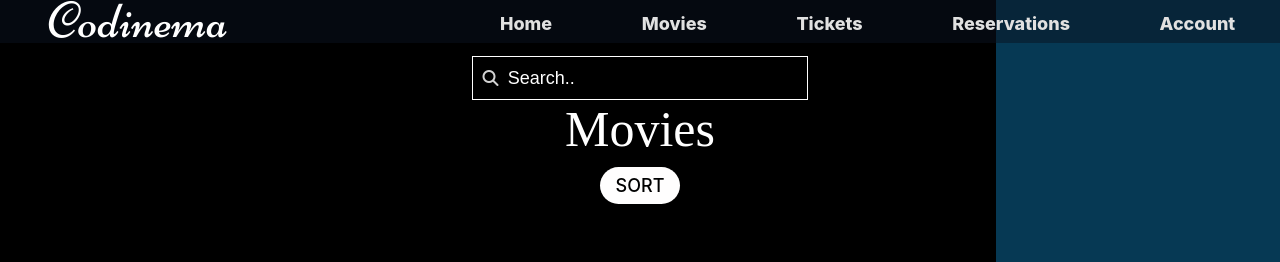
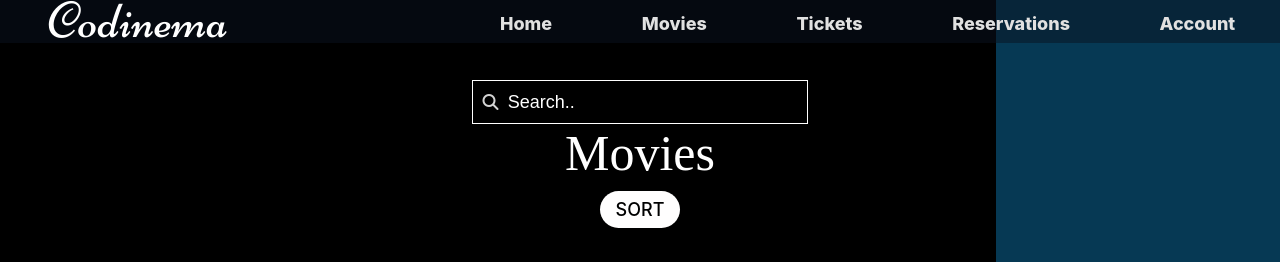
Before and after one commit to RogeSocial/cinema-project, a React (Vite) app in the folder client/: page /movies in a window 1280 px wide. Shown: the top 262 px of the page. Built offline with nearby package versions, Linux system fonts and the light colour scheme; a web font is replaced by a local one.

Commit message:
merged main

```diff
--- a/client/src/styles/movies.css
+++ b/client/src/styles/movies.css
@@ -9,7 +9,7 @@
   align-items: center;
   background-color: rgb(0, 0, 0);
   color: var(--main_text_color);
-  padding-top: 280px; /* amount moved down from navbar */
+  padding-top: 280px; /* amount movies are moved down from navbar */
 }
 
 .movie-search-field {
@@ -97,7 +97,7 @@
   position: absolute;
   top: 0;
   width: 100vw;
-  margin-top: 3.5rem;
+  margin-top: 5rem;
 }
 
 .movie-card {
@@ -154,16 +154,16 @@
   .movies {
     justify-content: center;
     align-items: flex-start;
-    padding-top: 260px;
+    padding-top: 280px;
     display: grid;
     grid-template-columns: repeat(2, max-content);
   }
 
-  .non-image-items {
+  .movie-search-and-sorting-area {
     position: absolute;
     top: 0;
     width: 100vw;
-    margin-top: 3.5rem;
+    margin-top: 5rem;
   }
   .movies h2 {
     font-size: 50px;
@@ -179,6 +179,7 @@
   .movies input {
     width: 270px;
   }
+
 }
 
 @media screen and (min-width: 1000px) {
```
